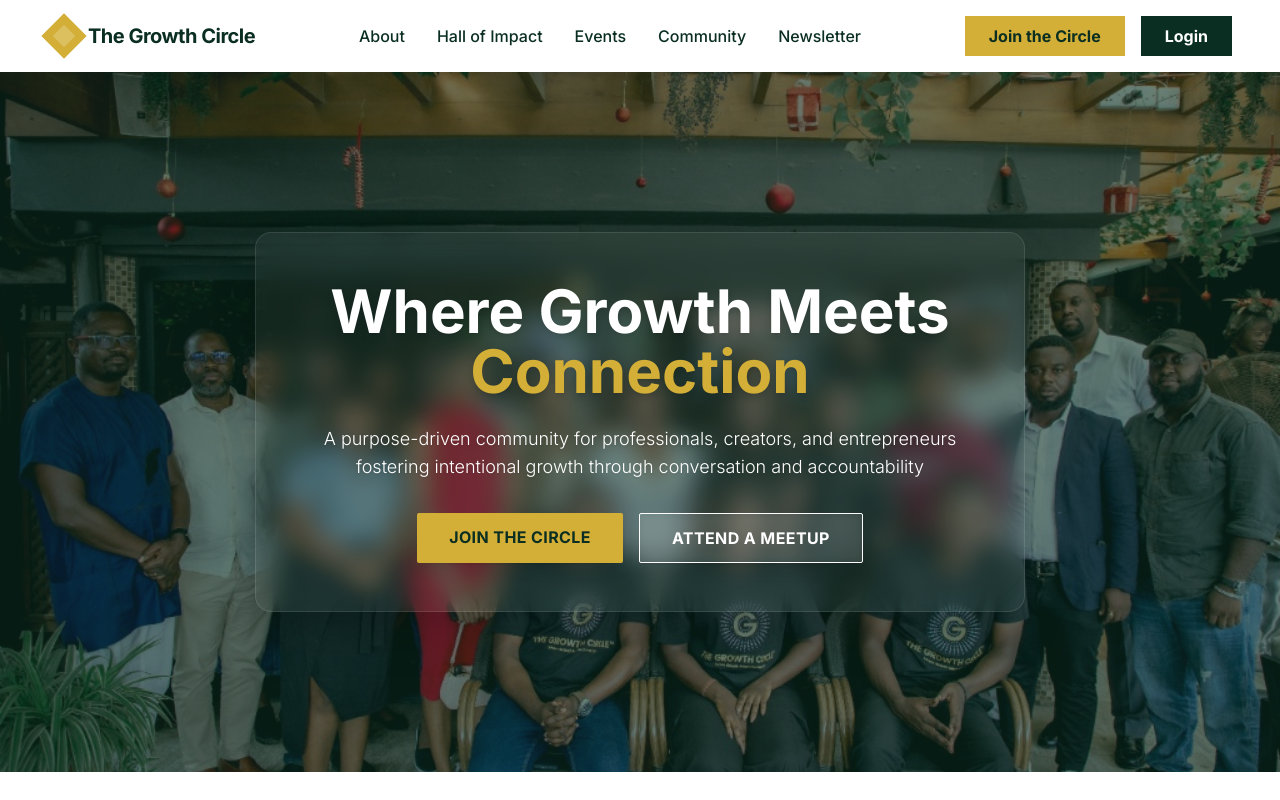
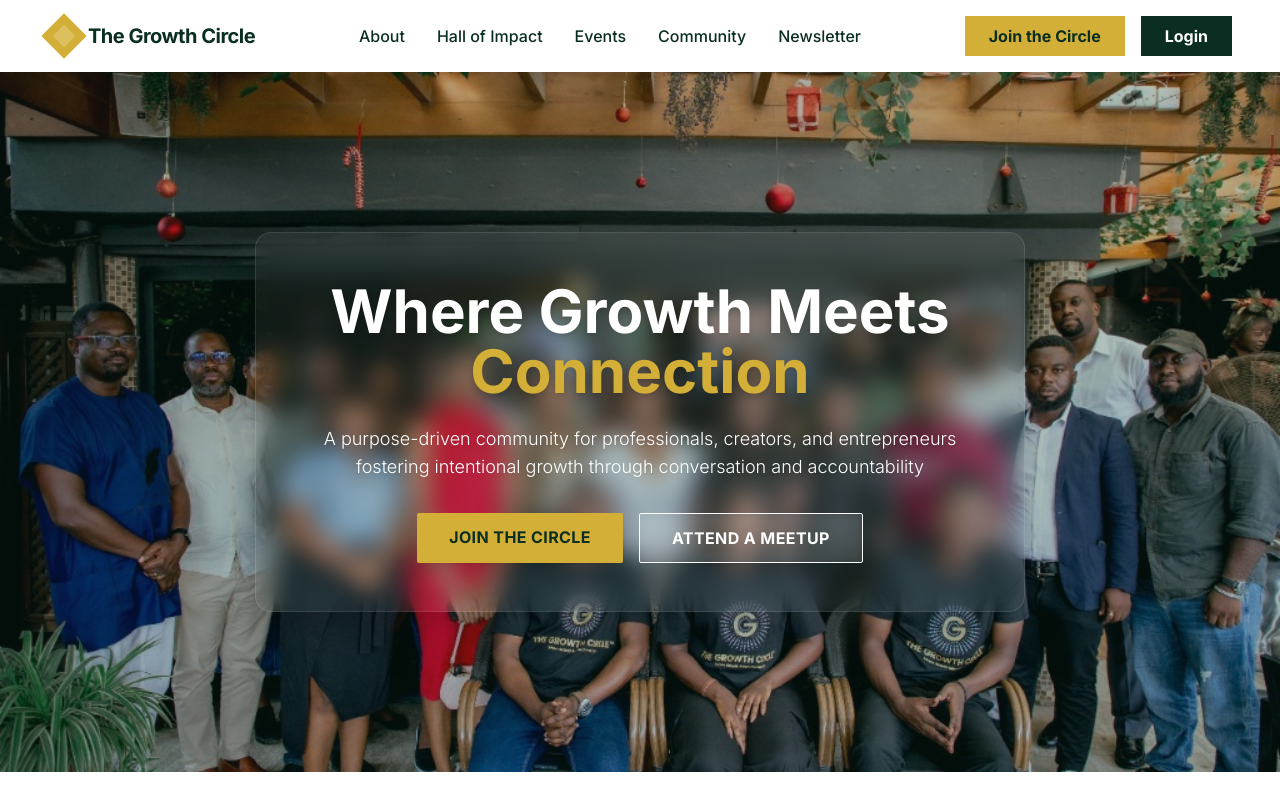
Before and after one commit to EmmanuelAgbanyo/GC, a React (Vite) app: page / in a window 1280 px wide. Shown: the top 800 px of the page. Built offline with nearby package versions, Linux system fonts and the light colour scheme.

Commit message:
feat: Add Hero component with title, description, and call-to-action buttons.

```diff
--- a/src/components/Hero.jsx
+++ b/src/components/Hero.jsx
@@ -10,7 +10,7 @@ const Hero = () => {
                     alt="The Growth Circle Community"
                     className="w-full h-full object-cover"
                 />
-                <div className="absolute inset-0 bg-forest-green/60"></div>
+                <div className="absolute inset-0 bg-forest-green/30"></div>
             </div>
 
             <div className="relative z-10 max-w-4xl mx-auto flex flex-col items-center">
```
